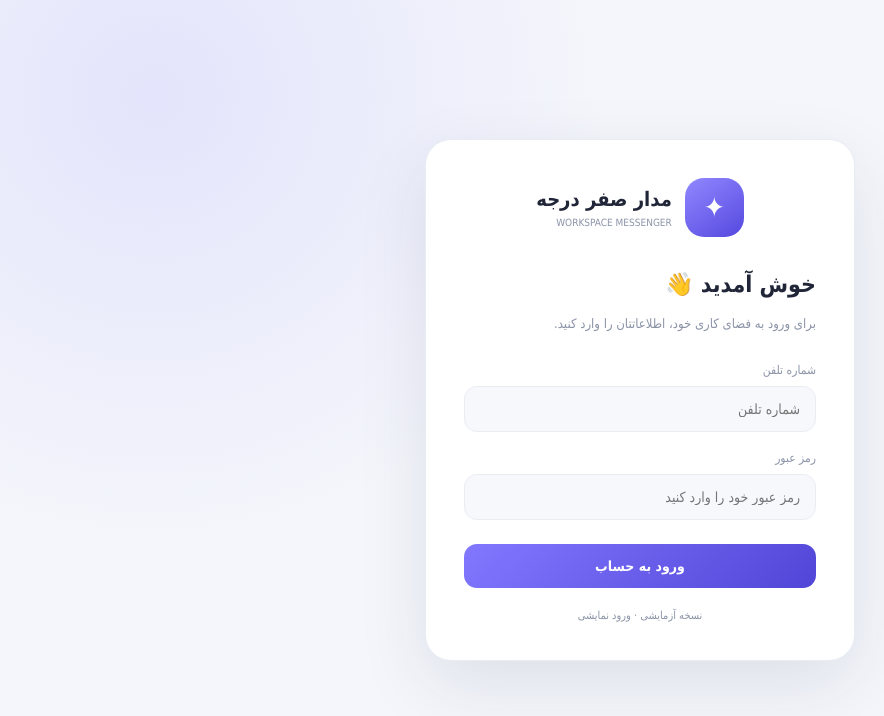
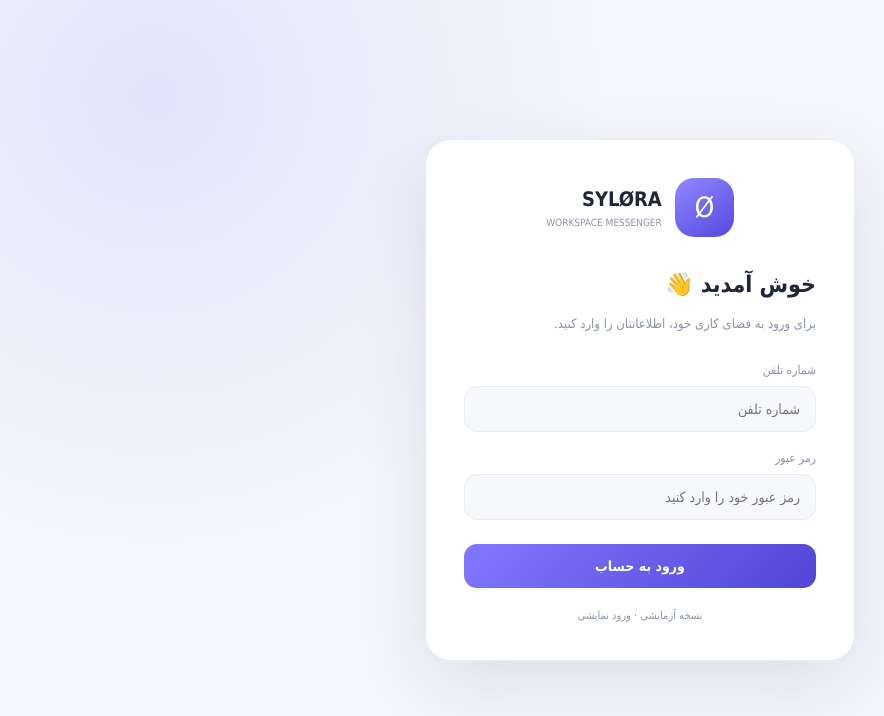
Before and after one commit to shahrokhaparat6-gif/SYL-RA-server, a website: page index2.html in a window 1280 px wide. Shown: the whole page, without its empty margins (0-884 px from the left). Drawn offline with Linux system fonts and the light colour scheme.

Commit message:
Update index2.html

```diff
--- a/index2.html
+++ b/index2.html
@@ -3,7 +3,7 @@
 <head>
 <meta charset="UTF-8">
 <meta name="viewport" content="width=device-width, initial-scale=1.0">
-<title>مدار صفر درجه | پیام‌رسان سازمانی</title>
+<title>SYLØRA</title>
 
 <style>
 :root{
@@ -208,8 +208,8 @@ button:focus-visible,input:focus-visible,textarea:focus-visible{outline:2px soli
 <div id="login">
 <form class="login-card" onsubmit="login(event)">
 <div class="brand">
-<div class="brand-icon">✦</div>
-<div class="brand-name">مدار صفر درجه<small>WORKSPACE MESSENGER</small></div>
+<div class="brand-icon">Ø</div>
+<div class="brand-name">SYLØRA<small>WORKSPACE MESSENGER</small></div>
 </div>
 <h2>خوش آمدید 👋</h2>
 <p>برای ورود به فضای کاری خود، اطلاعاتتان را وارد کنید.</p>
@@ -246,12 +246,12 @@ button:focus-visible,input:focus-visible,textarea:focus-visible{outline:2px soli
 </div>
 <div class="search-wrap"><input id="search" class="search" placeholder="⌕ جستجو..." oninput="drawList()"></div>
 <div class="list" id="list"></div>
-<div style="padding:14px 15px;border-top:1px solid var(--border);color:var(--muted);font-size:10px">مدار صفر درجه · نسخه توسعه‌یافته</div>
+<div style="padding:14px 15px;border-top:1px solid var(--border);color:var(--muted);font-size:10px">SYLØRA</div>
 </aside>
 
 <section class="chat-area" id="main">
 <div style="margin:auto;text-align:center;color:var(--muted)">
-<div style="font-size:48px;margin-bottom:17px;color:var(--primary)">✦</div>
+<div style="font-size:48px;margin-bottom:17px;color:var(--primary)">Ø</div>
 <b>به فضای کاری خوش آمدید</b>
 <p style="font-size:12px;margin-top:11px">برای شروع، یک گفتگو یا پروژه را انتخاب کنید.</p>
 </div>
@@ -259,7 +259,7 @@ button:focus-visible,input:focus-visible,textarea:focus-visible{outline:2px soli
 
 <aside class="info-panel" id="info">
 <div style="margin-top:35px;color:var(--muted);text-align:center">
-<div style="font-size:38px;color:var(--primary)">✦</div>
+<div style="font-size:38px;color:var(--primary)">Ø</div>
 <p>اطلاعات گفتگو</p>
 </div>
 </aside>
```
